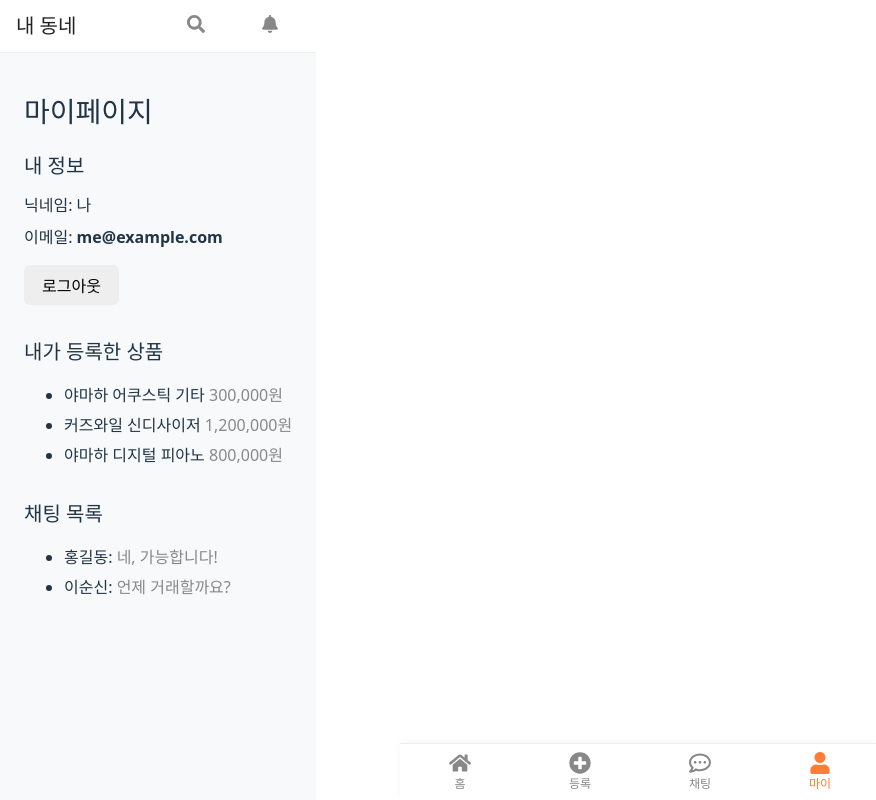
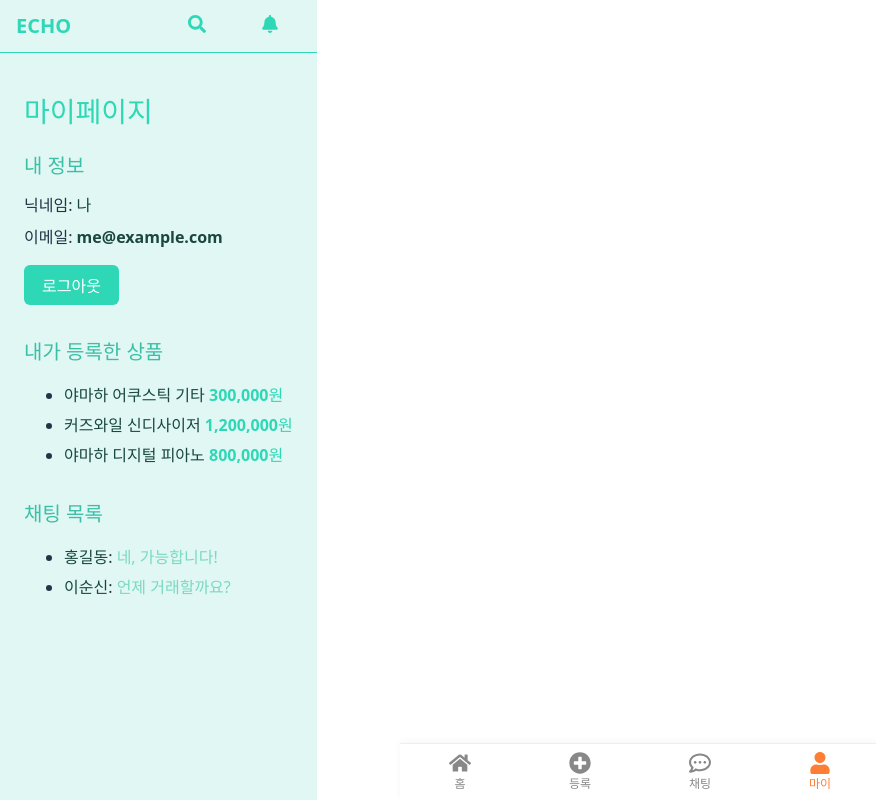
Before and after one commit to sewoong333/ECHO, a React (Vite) app: page /mypage in a window 1280 px wide. Shown: the whole page, without its empty margins (0-876 px from the left). Built offline with nearby package versions, Linux system fonts and the light colour scheme.

Commit message:
ECHO 프로젝트 민트 그린 테마 및 기능 개선

```diff
--- a/src/components/TopBar.jsx
+++ b/src/components/TopBar.jsx
@@ -9,8 +9,8 @@ const Bar = styled.header`
   max-width: 480px;
   margin: 0 auto;
   height: 52px;
-  background: #fff;
-  border-bottom: 1px solid #eee;
+  background: #e0f7f3;
+  border-bottom: 1px solid #2ed8b6;
   display: flex;
   align-items: center;
   justify-content: space-between;
@@ -20,13 +20,13 @@ const Bar = styled.header`
 const Title = styled.div`
   font-size: 20px;
   font-weight: 700;
-  color: #222;
+  color: #2ed8b6;
 `;
 const IconBtn = styled.button`
   background: none;
   border: none;
   margin-left: 12px;
-  color: #888;
+  color: #2ed8b6;
   font-size: 18px;
   cursor: pointer;
 `;
@@ -34,7 +34,7 @@ const IconBtn = styled.button`
 export default function TopBar() {
   return (
     <Bar>
-      <Title>내 동네</Title>
+      <Title>ECHO</Title>
       <div>
         <IconBtn><FaSearch size={18} /></IconBtn>
         <IconBtn><FaBell size={18} /></IconBtn>
--- a/src/pages/ChatRoom.jsx
+++ b/src/pages/ChatRoom.jsx
@@ -31,22 +31,22 @@ export default function ChatRoom() {
   }, [messages]);
 
   return (
-    <div style={{ maxWidth: 500, margin: '0 auto', padding: 0, background: '#f8f9fa', minHeight: '100vh' }}>
+    <div style={{ maxWidth: 500, margin: '0 auto', padding: 0, background: '#e0f7f3', minHeight: '100vh' }}>
       <TopBar />
-      <button onClick={() => navigate(-1)} style={{ position: 'absolute', top: 60, left: 16, background: '#fff', border: '1px solid #eee', borderRadius: 20, width: 36, height: 36, fontSize: 20, color: '#888', zIndex: 102 }}>←</button>
+      <button onClick={() => navigate(-1)} style={{ position: 'absolute', top: 60, left: 16, background: '#e0f7f3', border: '1.5px solid #2ed8b6', borderRadius: 20, width: 36, height: 36, fontSize: 20, color: '#2ed8b6', zIndex: 102 }}>←</button>
       <div style={{ padding: 24, paddingBottom: 80 }}>
-        <h1 style={{ fontSize: 24, fontWeight: 700, marginBottom: 16 }}>채팅방</h1>
+        <h1 style={{ fontSize: 24, fontWeight: 700, marginBottom: 16, color: '#2ed8b6' }}>채팅방</h1>
         <div style={{ minHeight: 200, marginBottom: 16 }}>
           {messages.map(msg => (
             <div key={msg.id} style={{ textAlign: msg.sender === (user.nickname || '나') ? 'right' : 'left', margin: '8px 0' }}>
-              <span style={{ display: 'inline-block', background: msg.sender === (user.nickname || '나') ? '#ff7e36' : '#eee', color: msg.sender === (user.nickname || '나') ? '#fff' : '#333', padding: '8px 14px', borderRadius: 16, maxWidth: '70%', wordBreak: 'break-all' }}>{msg.text}</span>
+              <span style={{ display: 'inline-block', background: msg.sender === (user.nickname || '나') ? '#2ed8b6' : '#b2f0e6', color: msg.sender === (user.nickname || '나') ? '#fff' : '#1a4740', padding: '8px 14px', borderRadius: 16, maxWidth: '70%', wordBreak: 'break-all' }}>{msg.text}</span>
             </div>
           ))}
           <div ref={bottomRef} />
         </div>
-        <form style={{ display: 'flex', gap: 8, position: 'fixed', left: 0, right: 0, bottom: 56, maxWidth: 500, margin: '0 auto', background: '#fafafa', padding: 12, zIndex: 110 }} onSubmit={handleSubmit}>
-          <input type="text" placeholder="메시지 입력..." value={input} onChange={e => setInput(e.target.value)} style={{ flex: 1, padding: 10, fontSize: 16, borderRadius: 16, border: '1px solid #ddd' }} />
-          <button type="submit" style={{ padding: '10px 18px', background: '#ff7e36', color: '#fff', border: 'none', borderRadius: 16, fontWeight: 600 }}>전송</button>
+        <form style={{ display: 'flex', gap: 8, position: 'fixed', left: 0, right: 0, bottom: 56, maxWidth: 500, margin: '0 auto', background: '#e0f7f3', padding: 12, zIndex: 110 }} onSubmit={handleSubmit}>
+          <input type="text" placeholder="메시지 입력..." value={input} onChange={e => setInput(e.target.value)} style={{ flex: 1, padding: 10, fontSize: 16, borderRadius: 16, border: '1.5px solid #b2f0e6', background: '#fff', color: '#1a4740' }} />
+          <button type="submit" style={{ padding: '10px 18px', background: '#2ed8b6', color: '#fff', border: 'none', borderRadius: 16, fontWeight: 700, boxShadow: '0 2px 8px #b2f0e6' }}>전송</button>
         </form>
       </div>
     </div>
--- a/src/pages/Home.jsx
+++ b/src/pages/Home.jsx
@@ -87,6 +87,30 @@ const CardWrap = styled.div`
   position: relative;
 `;
 
+// 민트 그린 컬러 팔레트
+const colors = {
+  bg: '#e0f7f3',
+  card: '#fff',
+  border: '#b2f0e6',
+  shadow: 'rgba(46,216,182,0.08)',
+  accent: '#2ed8b6',
+  accentLight: '#b2f0e6',
+  text: '#1a4740',
+  sub: '#3bbfa6',
+  time: '#7ad9c2',
+};
+
+// 썸네일 매핑 함수 (Unsplash 등 무료 이미지)
+function getThumbnail(title) {
+  if (title.includes('기타')) return 'https://images.unsplash.com/photo-1511671782779-c97d3d27a1d4?auto=format&fit=crop&w=400&q=80';
+  if (title.includes('피아노')) return 'https://images.unsplash.com/photo-1515378791036-0648a3ef77b2?auto=format&fit=crop&w=400&q=80';
+  if (title.includes('드럼')) return 'https://images.unsplash.com/photo-1464983953574-0892a716854b?auto=format&fit=crop&w=400&q=80';
+  if (title.includes('바이올린')) return 'https://images.unsplash.com/photo-1506744038136-46273834b3fb?auto=format&fit=crop&w=400&q=80';
+  if (title.includes('플룻')) return 'https://images.unsplash.com/photo-1513883049090-d0b7439799bf?auto=format&fit=crop&w=400&q=80';
+  // 기본 이미지
+  return 'https://images.unsplash.com/photo-1519125323398-675f0ddb6308?auto=format&fit=crop&w=400&q=80';
+}
+
 export default function Home() {
   const navigate = useNavigate();
   const { products, likes, toggleLike } = useContext(ProductContext);
@@ -117,7 +141,7 @@ export default function Home() {
             {likes.includes(product.id) ? <FaHeart /> : <FaRegHeart />}
           </LikeBtn>
           <Card onClick={() => navigate(`/product/${product.id}`)}>
-            <Img src={product.image} alt={product.title} />
+            <Img src={getThumbnail(product.title)} alt={product.title} />
             <Info>
               <div>
                 <Title>{product.title}</Title>
--- a/src/pages/MyPage.jsx
+++ b/src/pages/MyPage.jsx
@@ -19,30 +19,30 @@ export default function MyPage() {
     navigate('/');
   };
   return (
-    <div style={{ maxWidth: 480, margin: '0 auto', padding: 0, background: '#f8f9fa', minHeight: '100vh' }}>
+    <div style={{ maxWidth: 480, margin: '0 auto', padding: 0, background: '#e0f7f3', minHeight: '100vh' }}>
       <TopBar />
       <div style={{ padding: 24 }}>
-        <h1 style={{ fontSize: 28, fontWeight: 700, marginBottom: 24 }}>마이페이지</h1>
+        <h1 style={{ fontSize: 28, fontWeight: 700, marginBottom: 24, color: '#2ed8b6' }}>마이페이지</h1>
         <section style={{ marginBottom: 32 }}>
-          <h2 style={{ fontSize: 20, fontWeight: 600, marginBottom: 12 }}>내 정보</h2>
-          <div style={{ marginBottom: 8 }}>닉네임: <b>{user.nickname || '-'}</b></div>
-          <div style={{ marginBottom: 8 }}>이메일: <b>{user.email || '-'}</b></div>
-          {user.isLoggedIn && <button onClick={handleLogout} style={{ marginTop: 8, padding: '8px 18px', background: '#eee', border: 'none', borderRadius: 6, fontWeight: 600, cursor: 'pointer' }}>로그아웃</button>}
+          <h2 style={{ fontSize: 20, fontWeight: 600, marginBottom: 12, color: '#3bbfa6' }}>내 정보</h2>
+          <div style={{ marginBottom: 8 }}>닉네임: <b style={{ color: '#1a4740' }}>{user.nickname || '-'}</b></div>
+          <div style={{ marginBottom: 8 }}>이메일: <b style={{ color: '#1a4740' }}>{user.email || '-'}</b></div>
+          {user.isLoggedIn && <button onClick={handleLogout} style={{ marginTop: 8, padding: '8px 18px', background: '#2ed8b6', color: '#fff', border: 'none', borderRadius: 6, fontWeight: 600, cursor: 'pointer' }}>로그아웃</button>}
         </section>
         <section style={{ marginBottom: 32 }}>
-          <h2 style={{ fontSize: 20, fontWeight: 600, marginBottom: 12 }}>내가 등록한 상품</h2>
+          <h2 style={{ fontSize: 20, fontWeight: 600, marginBottom: 12, color: '#3bbfa6' }}>내가 등록한 상품</h2>
           <ul>
-            {myProducts.length === 0 && <li style={{ color: '#888' }}>등록한 상품이 없습니다.</li>}
+            {myProducts.length === 0 && <li style={{ color: '#7ad9c2' }}>등록한 상품이 없습니다.</li>}
             {myProducts.map(p => (
-              <li key={p.id} style={{ marginBottom: 6 }}>{p.title} <span style={{ color: '#888' }}>{p.price}</span></li>
+              <li key={p.id} style={{ marginBottom: 6 }}><span style={{ color: '#1a4740' }}>{p.title}</span> <span style={{ color: '#2ed8b6', fontWeight: 700 }}>{p.price}</span></li>
             ))}
           </ul>
         </section>
         <section>
-          <h2 style={{ fontSize: 20, fontWeight: 600, marginBottom: 12 }}>채팅 목록</h2>
+          <h2 style={{ fontSize: 20, fontWeight: 600, marginBottom: 12, color: '#3bbfa6' }}>채팅 목록</h2>
           <ul>
             {myChats.map(c => (
-              <li key={c.id} style={{ marginBottom: 6 }}>{c.with}: <span style={{ color: '#888' }}>{c.lastMessage}</span></li>
+              <li key={c.id} style={{ marginBottom: 6 }}><span style={{ color: '#1a4740' }}>{c.with}</span>: <span style={{ color: '#7ad9c2' }}>{c.lastMessage}</span></li>
             ))}
           </ul>
         </section>
--- a/src/pages/ProductRegister.jsx
+++ b/src/pages/ProductRegister.jsx
@@ -35,10 +35,10 @@ export default function ProductRegister() {
   };
 
   return (
-    <div style={{ maxWidth: 500, margin: '0 auto', padding: 0, background: '#f8f9fa', minHeight: '100vh' }}>
+    <div style={{ maxWidth: 500, margin: '0 auto', padding: 0, background: '#e0f7f3', minHeight: '100vh' }}>
       <TopBar />
       <div style={{ padding: 24 }}>
-        <h1 style={{ fontSize: 24, fontWeight: 700, marginBottom: 24 }}>악기 등록</h1>
+        <h1 style={{ fontSize: 24, fontWeight: 700, marginBottom: 24, color: '#2ed8b6' }}>악기 등록</h1>
         <form onSubmit={handleSubmit}>
           <div style={{ marginBottom: 16 }}>
             <label>사진<br />
@@ -47,25 +47,25 @@ export default function ProductRegister() {
           </div>
           <div style={{ marginBottom: 16 }}>
             <label>제목<br />
-              <input type="text" name="title" value={form.title} onChange={handleChange} style={{ width: '100%', padding: 8, fontSize: 16 }} required />
+              <input type="text" name="title" value={form.title} onChange={handleChange} style={{ width: '100%', padding: 8, fontSize: 16, border: '1.5px solid #b2f0e6', borderRadius: 6 }} required />
             </label>
           </div>
           <div style={{ marginBottom: 16 }}>
             <label>설명<br />
-              <textarea name="description" value={form.description} onChange={handleChange} style={{ width: '100%', padding: 8, fontSize: 16 }} rows={4} required />
+              <textarea name="description" value={form.description} onChange={handleChange} style={{ width: '100%', padding: 8, fontSize: 16, border: '1.5px solid #b2f0e6', borderRadius: 6 }} rows={4} required />
             </label>
           </div>
           <div style={{ marginBottom: 16 }}>
             <label>가격<br />
-              <input type="number" name="price" value={form.price} onChange={handleChange} style={{ width: '100%', padding: 8, fontSize: 16 }} required />
+              <input type="number" name="price" value={form.price} onChange={handleChange} style={{ width: '100%', padding: 8, fontSize: 16, border: '1.5px solid #b2f0e6', borderRadius: 6 }} required />
             </label>
           </div>
           <div style={{ marginBottom: 16 }}>
             <label>카테고리<br />
-              <input type="text" name="category" value={form.category} onChange={handleChange} style={{ width: '100%', padding: 8, fontSize: 16 }} />
+              <input type="text" name="category" value={form.category} onChange={handleChange} style={{ width: '100%', padding: 8, fontSize: 16, border: '1.5px solid #b2f0e6', borderRadius: 6 }} />
             </label>
           </div>
-          <button type="submit" style={{ width: '100%', padding: 14, fontSize: 18, background: '#ff7e36', color: '#fff', border: 'none', borderRadius: 4, fontWeight: 600 }}>등록하기</button>
+          <button type="submit" style={{ width: '100%', padding: 14, fontSize: 18, background: '#2ed8b6', color: '#fff', border: 'none', borderRadius: 8, fontWeight: 700, boxShadow: '0 2px 8px #b2f0e6' }}>등록하기</button>
         </form>
       </div>
     </div>
```
Also changed, not shown: src/pages/ProductDetail.jsx (+21 -9 lines).
